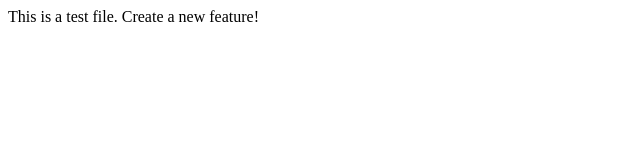
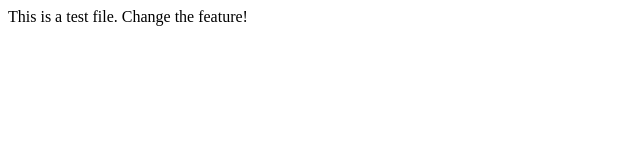
Before and after one commit to kong0115/WebLesson, a plain HTML site: page index.html in a window 1280 px wide. Shown: the full height of the page, 0-640 px from the left. Drawn offline with Linux system fonts and the light colour scheme.

Commit message:
Changed the feature

```diff
--- a/index.html
+++ b/index.html
@@ -5,6 +5,6 @@
     <title>Test</title>
   <body>
     This is a test file.
-    Create a new feature!
+    Change the feature!
   </body>
 </html>
```
